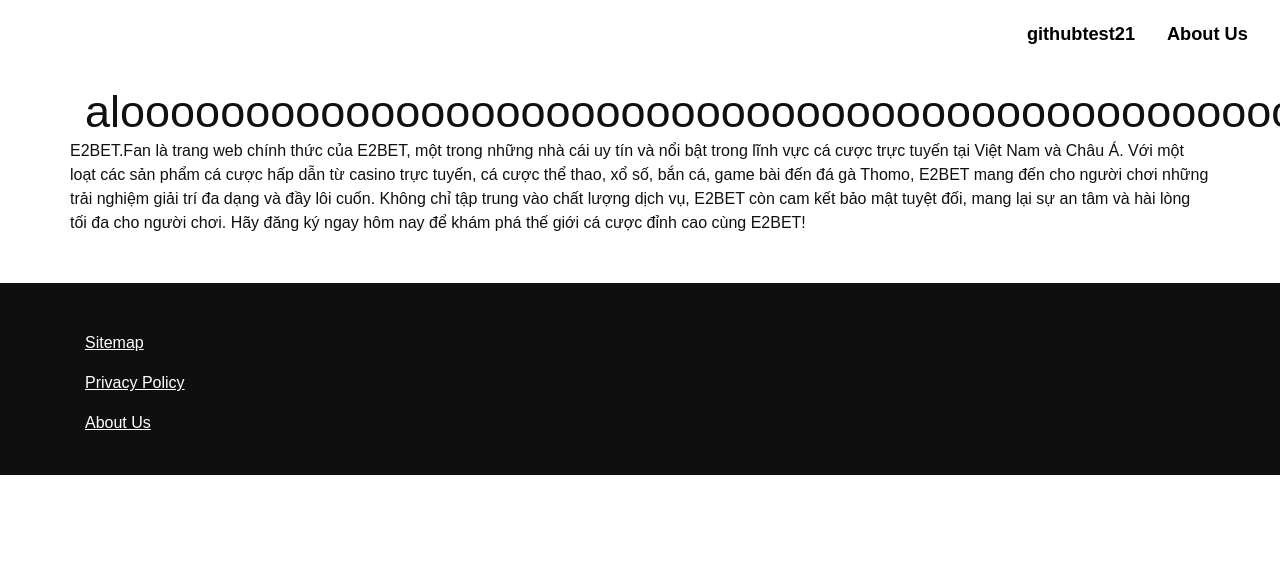
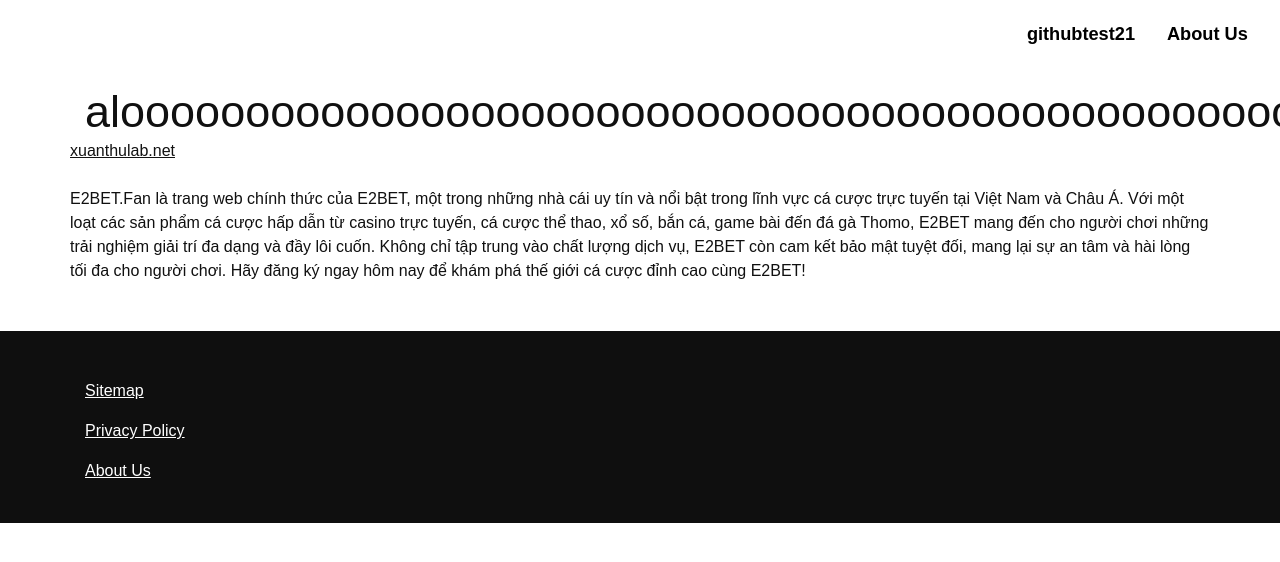
Before and after one commit to cloudstackstc/aa11test21, a plain HTML site: page index.html in a window 1280 px wide. Shown: the top 562 px of the page. Drawn offline with nearby package versions, Linux system fonts and the light colour scheme.

Commit message:
Update index.html

```diff
--- a/index.html
+++ b/index.html
@@ -420,6 +420,7 @@ padding-bottom: 0px !important;
 <div class="row">
 <div class="text-center col-lg-12 " id="">
 <h1 class="fb9813013c8d9ddd8bbd2d6c618693a0d mb-0 text-dark">alooooooooooooooooooooooooooooooooooooooooooooooooooooo</h1></div>
+  <a href="https://xuanthulab.net">xuanthulab.net</a> <br>
  E2BET.Fan là trang web chính thức của E2BET, một trong những nhà cái uy tín và nổi bật trong lĩnh vực cá cược trực tuyến tại Việt Nam và Châu Á.
  Với một loạt các sản phẩm cá cược hấp dẫn từ casino trực tuyến, cá cược thể thao, xổ số, bắn cá, game bài đến đá gà Thomo, E2BET mang đến cho người chơi những trải nghiệm giải trí đa dạng và đầy lôi cuốn.
  Không chỉ tập trung vào chất lượng dịch vụ, E2BET còn cam kết bảo mật tuyệt đối, mang lại sự an tâm và hài lòng tối đa cho người chơi.
```
